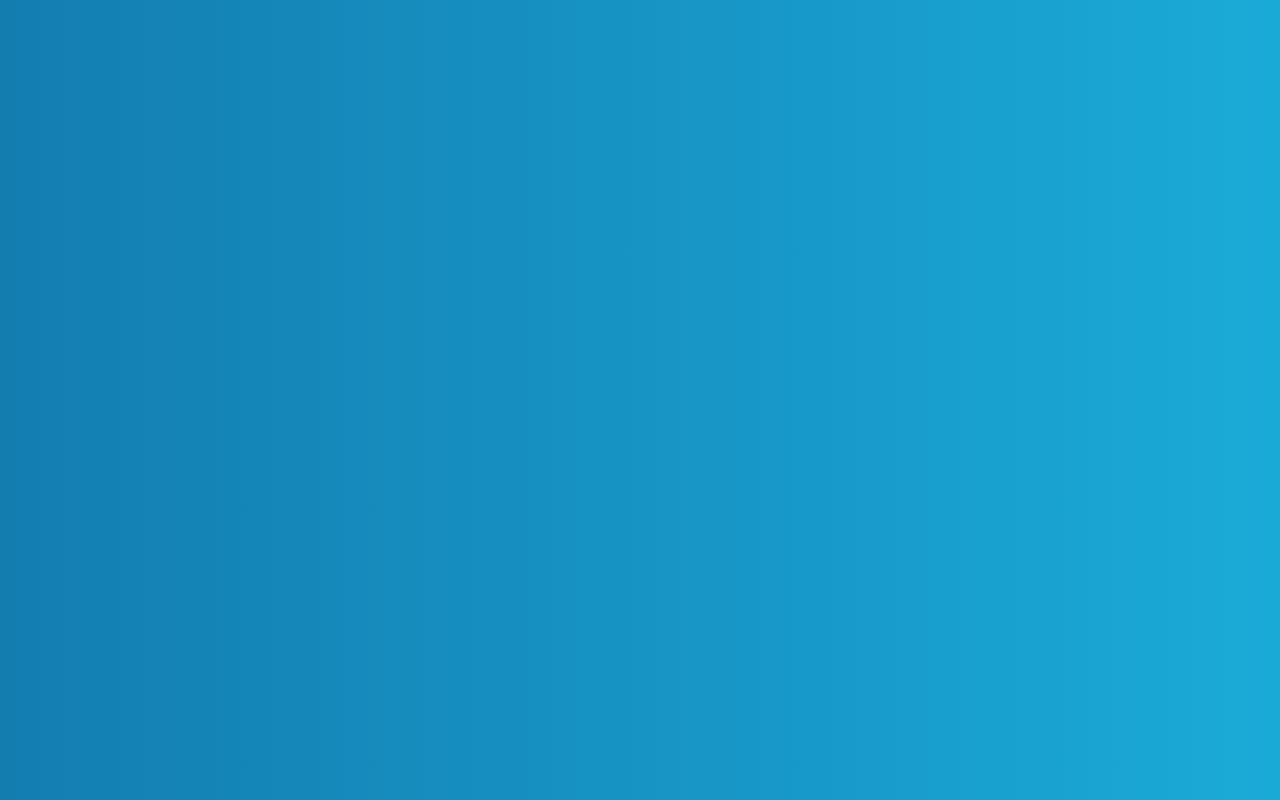
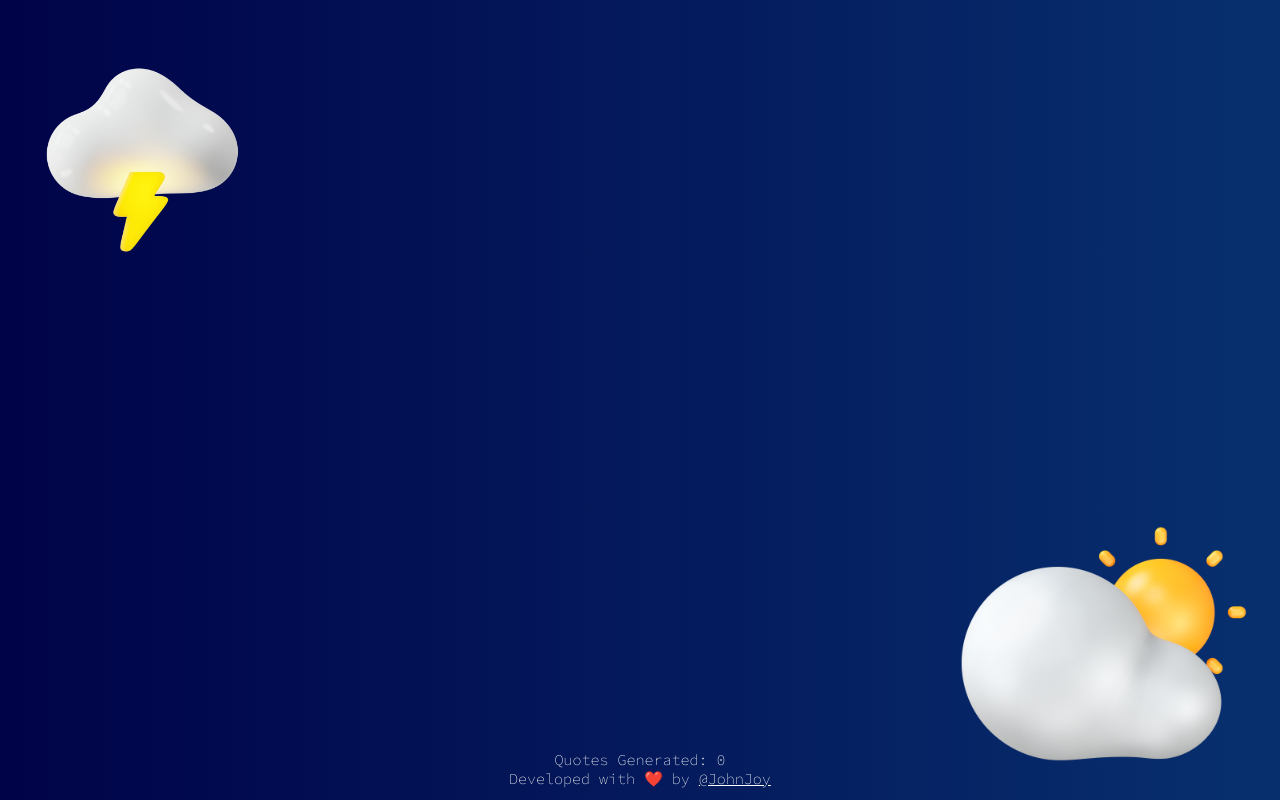
Before and after one commit to jjoyrb/QuoteGeneratorFCC, a Next.js app: page / in a window 1280 px wide. Built offline with nearby package versions, Linux system fonts and the light colour scheme.

Commit message:
Added Footer

```diff
--- a/components/QuoteGenerator/QuoteGeneratorElements.tsx
+++ b/components/QuoteGenerator/QuoteGeneratorElements.tsx
@@ -20,3 +20,37 @@
     }
   }
 `;
+
+export const BackgroundImage1 = styled(Image)`
+    position: relative;
+    z-index: 1;
+    margin-left: -10px;
+    margin-top: -10px;
+`;
+
+export const BackgroundImage2 = styled(Image)`
+    position: fixed;
+    z-index: 1;
+    right: -120px;
+    bottom: -10px;
+`;
+
+export const FooterCon = styled.div`
+    width: 100vw;
+    height: 50px;
+    text-align: center;
+    font-family: 'Source Code Pro', monospace;
+    font-size: 15px;
+    position: absolute;
+    bottom: 0;
+    color: white;
+    z-index: 999999;
+`;
+
+export const RedSpan = styled.span`
+    color: red;
+`;
+
+export const FooterLink = styled(Link)`
+    color: white;
+`;
--- a/pages/index.tsx
+++ b/pages/index.tsx
@@ -1,10 +1,19 @@
+import React, { useState } from 'react'
 import Head from 'next/head'
 import Image from 'next/image'
 import styles from '@/styles/Home.module.css'
-import { GradientBackgroundCon } from '@/components/QuoteGenerator/QuoteGeneratorElements'
+
+// Components
+import { BackgroundImage1,BackgroundImage2, FooterCon, FooterLink, GradientBackgroundCon, RedSpan} from '@/components/QuoteGenerator/QuoteGeneratorElements'
+
+// Assets
+import Clouds1 from '@/assets/cloud-and-thunder.png'
+import Clouds2 from '@/assets/cloudy-weather.png'
 
 
 export default function Home() {
+  const [numberOfQuotes, setNumberOfQuotes] = useState<Number | null>(0);
+
   return (
     <>
       <Head>
@@ -16,6 +25,26 @@
       {/* Background */}
       <GradientBackgroundCon>
 
+        <BackgroundImage1
+        src={Clouds1}
+        height="300"
+        alt="cloudybackground1"
+        />
+
+      <BackgroundImage2
+        src={Clouds2}
+        height="300"
+        alt="cloudybackground1"
+        />
+
+      <FooterCon>
+        <>
+          Quotes Generated: {numberOfQuotes}
+          <br/>
+          Developed with <RedSpan>❤️</RedSpan> by <FooterLink href="https://www.linkedin.com/in/johnjoy/" target="_blank" rel="noopener noreferrer">@JohnJoy</FooterLink>
+        </>
+      </FooterCon>
+
       </GradientBackgroundCon>
     </>
   )
```
Also changed, not shown: assets/cloud-and-thunder.png (added), assets/cloudy-weather.png (added).
